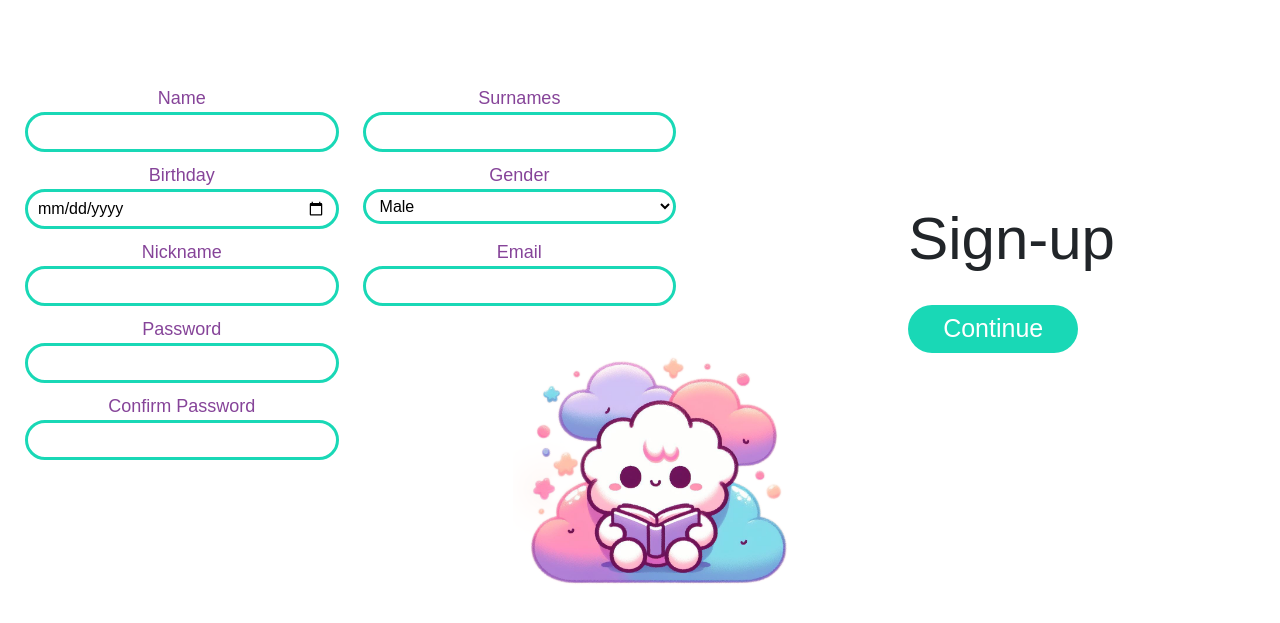
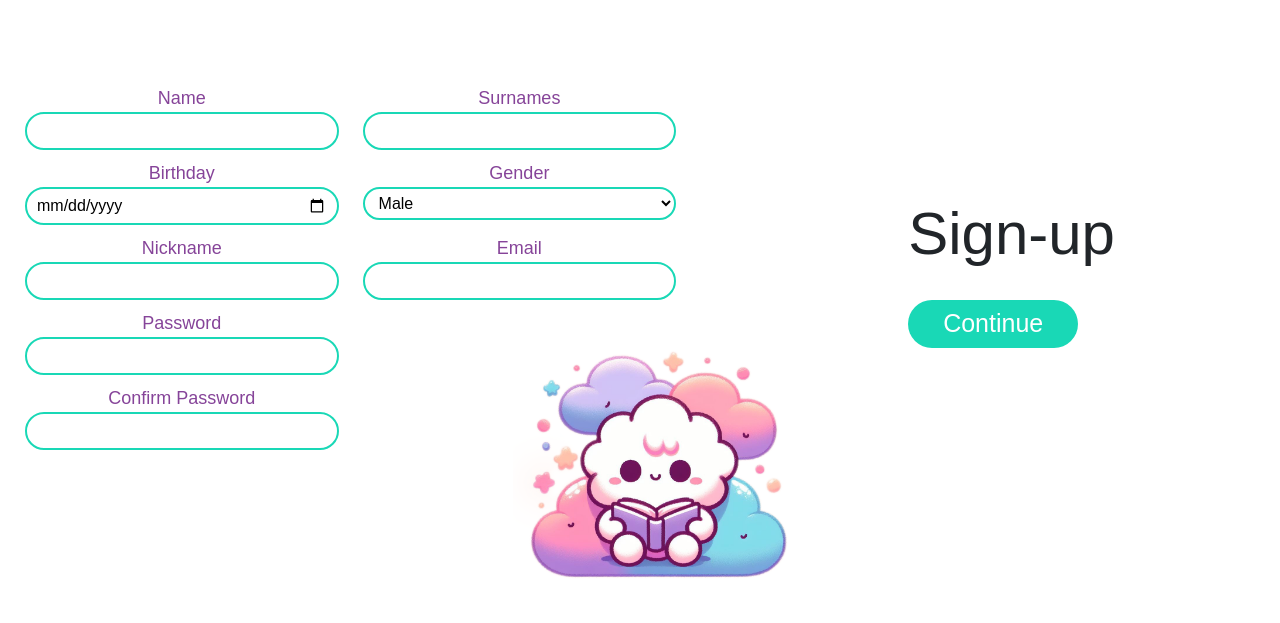
Before and after one commit to andrawiP801/seren-ai, a Django app: page /signup/ in a window 1280 px wide. Shown: the part 96-719 px from the top of the page. Run offline with Django 5.2, Linux system fonts and the light colour scheme; some libraries are stand-ins or nearby versions.

Commit message:
ajuste css

```diff
--- a/static/css/style.css
+++ b/static/css/style.css
@@ -178,7 +178,7 @@ header.main-header{
     background: #fff;
     border-radius: 25px;
     padding: 5px 10px;
-    border: 3px solid #19D8B6;
+    border: 2px solid #19D8B6;
     font-size: 16px;
     font-family: 'Montaser Arabic', sans-serif;
 }
--- a/templates/signup.html
+++ b/templates/signup.html
@@ -61,7 +61,7 @@
 									<div class="col-md-6">
 										<div class="single-input">
 											<label for="">Password</label>
-											<input type="password" name="password" id="" required>
+											<input type="password" name="password" width="35px" id="" required>
 										</div>
 										<div class="single-input">
 											<label for="">Confirm Password</label>
```
